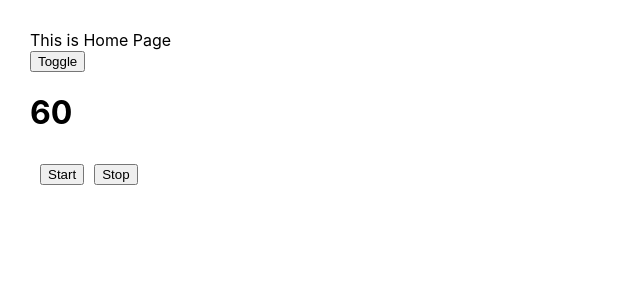
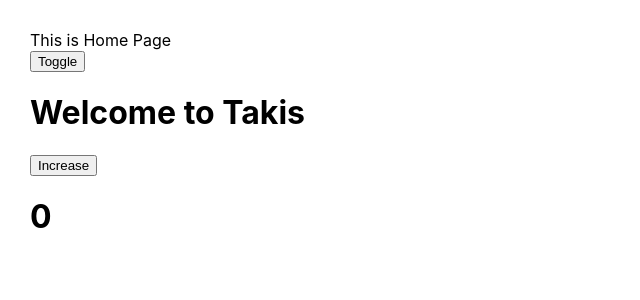
Before and after one commit to nguyenminhchienit/Hook-React, a React (Create React App) app: page / in a window 1280 px wide. Both pictures are taken after a click on the button "Toggle". Shown: the top 300 px of the page, without its empty margins (0-640 px from the left). Built offline with nearby package versions, Linux system fonts and the light colour scheme.

Commit message:
useCallback-memo(HOC)

```diff
--- a/src/App.js
+++ b/src/App.js
@@ -2,7 +2,8 @@ import './App.css';
 //import State from './useState'
 // import TwoWayBinding from './TwoWayBinding';
 // import Effect from './useEffect';
-import Ref from './useRef';
+// import Ref from './useRef';
+import Callback from './useCallBack';
 
 import {useState} from 'react'
 
@@ -13,7 +14,7 @@ function App() {
     <div className="wrapper" style={{padding: '30px'}}>
       <div>This is Home Page</div>
       <button onClick={() => setShow(!show)}>Toggle</button>
-      {show && <Ref></Ref>}
+      {show && <Callback></Callback>}
     </div>
   );
 }
--- /dev/null
+++ b/src/useCallBack/Content.js
@@ -0,0 +1,13 @@
+import { memo } from "react";
+
+function Content({onIncrease}) {
+    console.log('re-render');
+    return (
+        <div>
+            <h1>Welcome to Takis</h1>
+            <button onClick={onIncrease}>Increase</button>
+        </div>
+     );
+}
+
+export default memo(Content);
--- /dev/null
+++ b/src/useCallBack/index.js
@@ -0,0 +1,24 @@
+import { useCallback, useState } from "react";
+import Content from "./Content";
+
+function Callback() {
+    const [count,setCount] = useState(0);
+
+    //Cach su dung giong nhu callback doi voi tham so thu hai
+    //useCallBack se chay va tra ve tham chieu ve cho bien handleIncresse mot gia tri, gia tri nay
+    //se bi thay doi khi deps thay doi, nhung neu khong truyen deps thi se luon tra ve tham chieu do
+    //va neu tham chieu do khong bi thay doi thi useCallBack ket hop voi memo thi se kiem tra props neu khong bi
+    //thay doi thi sex khong re-render laij component con
+    const handleIncrease = useCallback(() =>{
+        setCount(prev => prev + 1);
+    },[]);
+
+    return (
+        <div>
+            <Content onIncrease={handleIncrease}></Content>
+            <h1>{count}</h1>
+        </div>
+     );
+}
+
+export default Callback;
```
